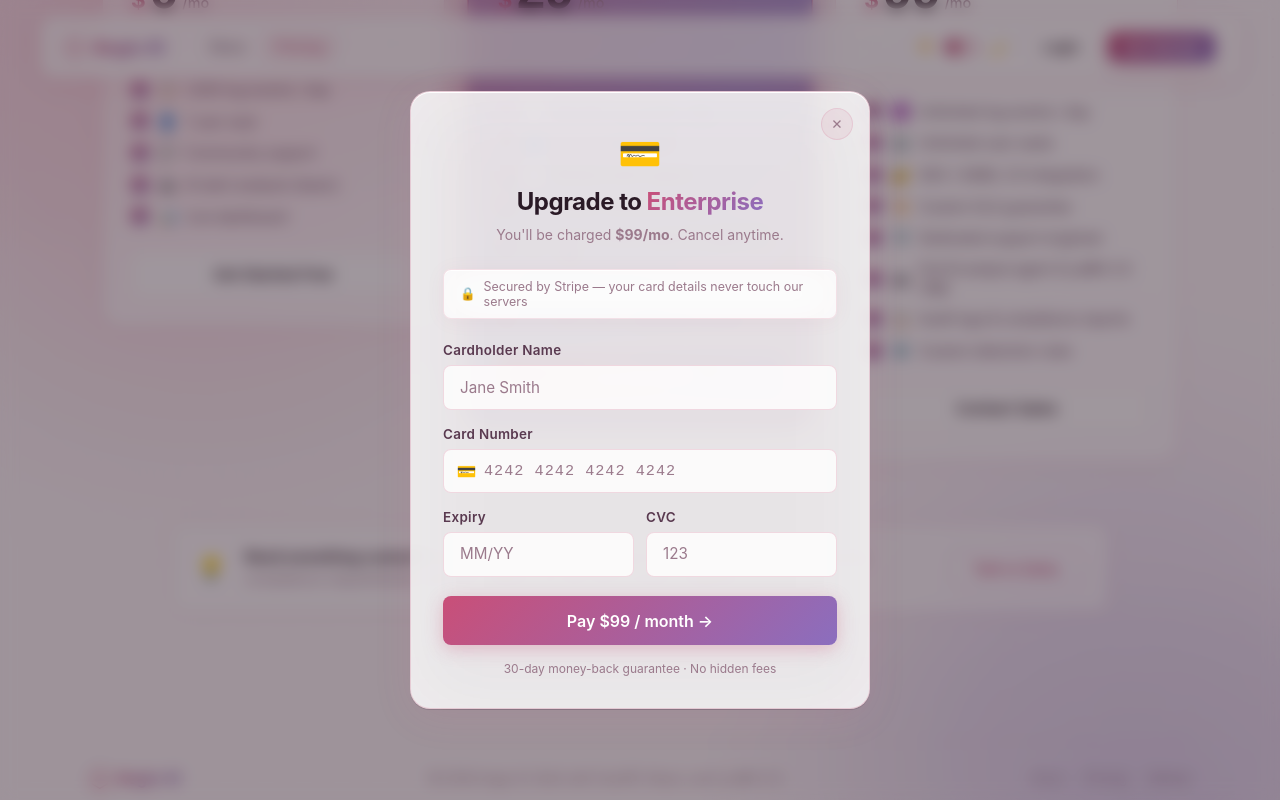
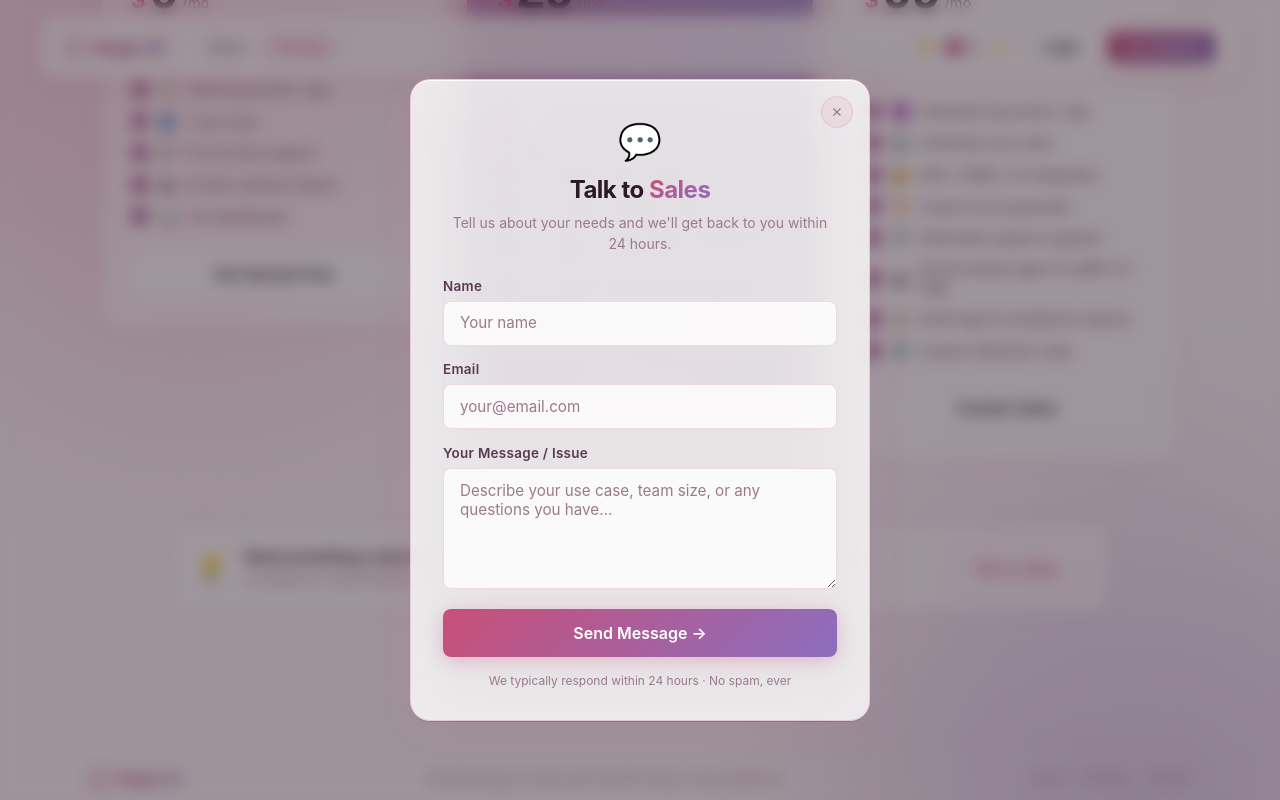
Before and after one commit to divp112005-coder/Aegis_AI, a React app in the folder frontend/: page /pricing in a window 1280 px wide. Both pictures are taken after a click on the button "Contact Sales". Shown: the part 634-1434 px from the top of the page. Built offline with nearby package versions, Linux system fonts and the light colour scheme; the HTML template or start-up script is replaced by a standard one.

Commit message:
updated delete button and talk to sales

```diff
--- a/frontend/src/pages/Pricing.jsx
+++ b/frontend/src/pages/Pricing.jsx
@@ -1,6 +1,7 @@
 import { useState } from 'react';
 import { Link } from 'react-router-dom';
 import Navbar from '../components/Navbar';
+import { useAuth } from '../context/AuthContext';
 import './Pricing.css';
 
 const TIERS = [
@@ -197,9 +198,105 @@ function CheckoutModal({ tier, onClose }) {
   );
 }
 
+/* ── Contact Sales Modal ─────────────────────────────────────────── */
+function ContactSalesModal({ onClose }) {
+  const { user } = useAuth();
+  const [form, setForm] = useState({
+    name: user?.full_name || user?.username || '',
+    email: user?.email || '',
+    message: '',
+  });
+  const [status, setStatus] = useState(''); // '' | 'sending' | 'sent' | 'error'
+
+  const handleSend = (e) => {
+    e.preventDefault();
+    if (!form.message.trim()) return;
+    setStatus('sending');
+    // Simulate sending (no backend endpoint for sales enquiries)
+    setTimeout(() => setStatus('sent'), 1600);
+  };
+
+  return (
+    <div className="modal-backdrop" onClick={onClose}>
+      <div className="modal-box glass-strong" onClick={(e) => e.stopPropagation()}>
+        <button className="modal-close" onClick={onClose} aria-label="Close">✕</button>
+
+        {status === 'sent' ? (
+          <div className="modal-state">
+            <div className="success-icon">✓</div>
+            <h2>Message <span className="gradient-text">Sent!</span></h2>
+            <p className="modal-sub">Our sales team will reach out within 24 hours. Thanks for reaching out!</p>
+            <button className="btn btn-primary checkout-btn" onClick={onClose}>Close</button>
+          </div>
+        ) : (
+          <>
+            <div className="modal-header">
+              <span className="modal-icon">💬</span>
+              <h2>Talk to <span className="gradient-text">Sales</span></h2>
+              <p className="modal-sub">Tell us about your needs and we'll get back to you within 24 hours.</p>
+            </div>
+
+            <form className="checkout-form" onSubmit={handleSend} noValidate>
+              <div className="field-group">
+                <label>Name</label>
+                <input
+                  className="input"
+                  type="text"
+                  value={form.name}
+                  onChange={(e) => setForm({ ...form, name: e.target.value })}
+                  placeholder="Your name"
+                  required
+                />
+              </div>
+
+              <div className="field-group">
+                <label>Email</label>
+                <input
+                  className="input"
+                  type="email"
+                  value={form.email}
+                  onChange={(e) => setForm({ ...form, email: e.target.value })}
+                  placeholder="your@email.com"
+                  required
+                />
+              </div>
+
+              <div className="field-group">
+                <label>Your Message / Issue</label>
+                <textarea
+                  className="input sales-textarea"
+                  rows={5}
+                  value={form.message}
+                  onChange={(e) => setForm({ ...form, message: e.target.value })}
+                  placeholder="Describe your use case, team size, or any questions you have…"
+                  required
+                />
+              </div>
+
+              <button
+                type="submit"
+                className="btn btn-primary checkout-btn"
+                disabled={status === 'sending' || !form.message.trim()}
+              >
+                {status === 'sending' ? (
+                  <><span className="btn-spinner" /> Sending…</>
+                ) : (
+                  'Send Message →'
+                )}
+              </button>
+              <p className="modal-fine-print">We typically respond within 24 hours · No spam, ever</p>
+            </form>
+          </>
+        )}
+      </div>
+    </div>
+  );
+}
+
 /* ── Pricing page ────────────────────────────────────────────────── */
 export default function Pricing() {
-  const [activeTier, setActiveTier] = useState(null); // tier object for modal
+  const [activeTier, setActiveTier] = useState(null); // tier object for checkout modal
+  const [salesOpen, setSalesOpen] = useState(false);  // contact sales modal
 
   return (
     <>
@@ -262,6 +359,13 @@ export default function Pricing() {
                   >
                     {tier.cta}
                   </Link>
+                ) : tier.id === 'enterprise' ? (
+                  <button
+                    className={`btn btn-ghost tier-btn`}
+                    onClick={() => setSalesOpen(true)}
+                  >
+                    {tier.cta}
+                  </button>
                 ) : (
                   <button
                     className={`btn ${tier.highlighted ? 'btn-primary' : 'btn-ghost'} tier-btn`}
@@ -286,7 +390,7 @@ export default function Pricing() {
               Enterprise plans can be tailored to your team's exact log volume, compliance requirements, and SLA. Reach out and we'll scope it together.
             </span>
           </div>
-          <button className="btn btn-outline" onClick={() => setActiveTier(TIERS[2])}>
+          <button className="btn btn-outline" onClick={() => setSalesOpen(true)}>
             Talk to Sales
           </button>
         </div>
@@ -306,9 +410,13 @@ export default function Pricing() {
         </div>
       </footer>
 
-      {/* Modal */}
+      {/* Checkout Modal */}
       {activeTier && (
         <CheckoutModal tier={activeTier} onClose={() => setActiveTier(null)} />
+      )}
+      {/* Contact Sales Modal */}
+      {salesOpen && (
+        <ContactSalesModal onClose={() => setSalesOpen(false)} />
       )}
       </div>
     </>
--- a/frontend/src/pages/Settings.jsx
+++ b/frontend/src/pages/Settings.jsx
@@ -1,4 +1,5 @@
 import { useState, useRef } from 'react';
+import { useNavigate } from 'react-router-dom';
 import Navbar from '../components/Navbar';
 import { useAuth } from '../context/AuthContext';
 import './Settings.css';
@@ -54,7 +55,8 @@ function SectionCard({ icon, title, children }) {
 
 /* ── Settings page ───────────────────────────────────────────────── */
 export default function Settings() {
-  const { user, token } = useAuth();
+  const { user, token, logout } = useAuth();
+  const navigate = useNavigate();
 
   /* ── Password change state ── */
   const [pwForm, setPwForm] = useState({
@@ -65,6 +67,10 @@ export default function Settings() {
   const [pwErrors, setPwErrors] = useState({});
   const [pwStatus, setPwStatus] = useState(''); // '' | 'loading' | 'success' | 'error'
   const [pwMsg, setPwMsg] = useState('');
+
+  /* ── Delete account state ── */
+  const [deleteStep, setDeleteStep] = useState('idle'); // 'idle' | 'confirm' | 'deleting' | 'error'
+  const [deleteError, setDeleteError] = useState('');
 
   /* ── API key state ── */
   const MOCK_KEY = 'aegis_sk_live_4xB9mZpQrT8sKjL2vYnW6cDhE0oFuIa3';
@@ -111,6 +117,30 @@ export default function Settings() {
     } catch (err) {
       setPwStatus('error');
       setPwMsg(err.message);
+    }
+  };
+
+  const handleDeleteAccount = async () => {
+    if (deleteStep === 'idle') {
+      setDeleteStep('confirm');
+      return;
+    }
+    setDeleteStep('deleting');
+    setDeleteError('');
+    try {
+      const res = await fetch(`${API_BASE}/auth/me`, {
+        method: 'DELETE',
+        headers: { Authorization: `Bearer ${token}` },
+      });
+      if (!res.ok) {
+        const data = await res.json().catch(() => ({}));
+        throw new Error(data.detail || 'Account deletion failed');
+      }
+      logout();
+      navigate('/');
+    } catch (err) {
+      setDeleteError(err.message);
+      setDeleteStep('error');
     }
   };
 
@@ -295,16 +325,40 @@ export default function Settings() {
                 <strong>Delete Account</strong>
                 <p>All your alerts, logs, and settings will be erased forever.</p>
               </div>
-              <Tooltip text="To delete your account, please contact support@aegis.ai">
-                <button
-                  className="btn btn-danger"
-                  id="delete-account-btn"
-                  disabled
-                  aria-disabled="true"
-                >
-                  🗑 Delete Account
-                </button>
-              </Tooltip>
+              <div className="delete-btn-group">
+                {deleteStep === 'confirm' && (
+                  <p className="delete-confirm-msg">
+                    ⚠️ Are you sure? This cannot be undone.
+                  </p>
+                )}
+                {deleteStep === 'error' && (
+                  <p className="delete-error-msg">⚠ {deleteError}</p>
+                )}
+                <div className="delete-btn-row">
+                  {deleteStep === 'confirm' && (
+                    <button
+                      className="btn btn-ghost btn-cancel-delete"
+                      onClick={() => setDeleteStep('idle')}
+                    >
+                      Cancel
+                    </button>
+                  )}
+                  <button
+                    className={`btn btn-danger-active${deleteStep === 'confirm' ? ' btn-danger-confirm' : ''}`}
+                    id="delete-account-btn"
+                    onClick={handleDeleteAccount}
+                    disabled={deleteStep === 'deleting'}
+                  >
+                    {deleteStep === 'deleting' ? (
+                      <><span className="btn-spinner" style={{ borderTopColor: '#fff', borderColor: 'rgba(255,255,255,0.3)' }} /> Deleting…</>
+                    ) : deleteStep === 'confirm' ? (
+                      '🗑 Yes, Delete My Account'
+                    ) : (
+                      '🗑 Delete Account'
+                    )}
+                  </button>
+                </div>
+              </div>
             </div>
           </SectionCard>
 
```
Also changed, not shown: 1 other file (tests, documents, lock files or other folders).
